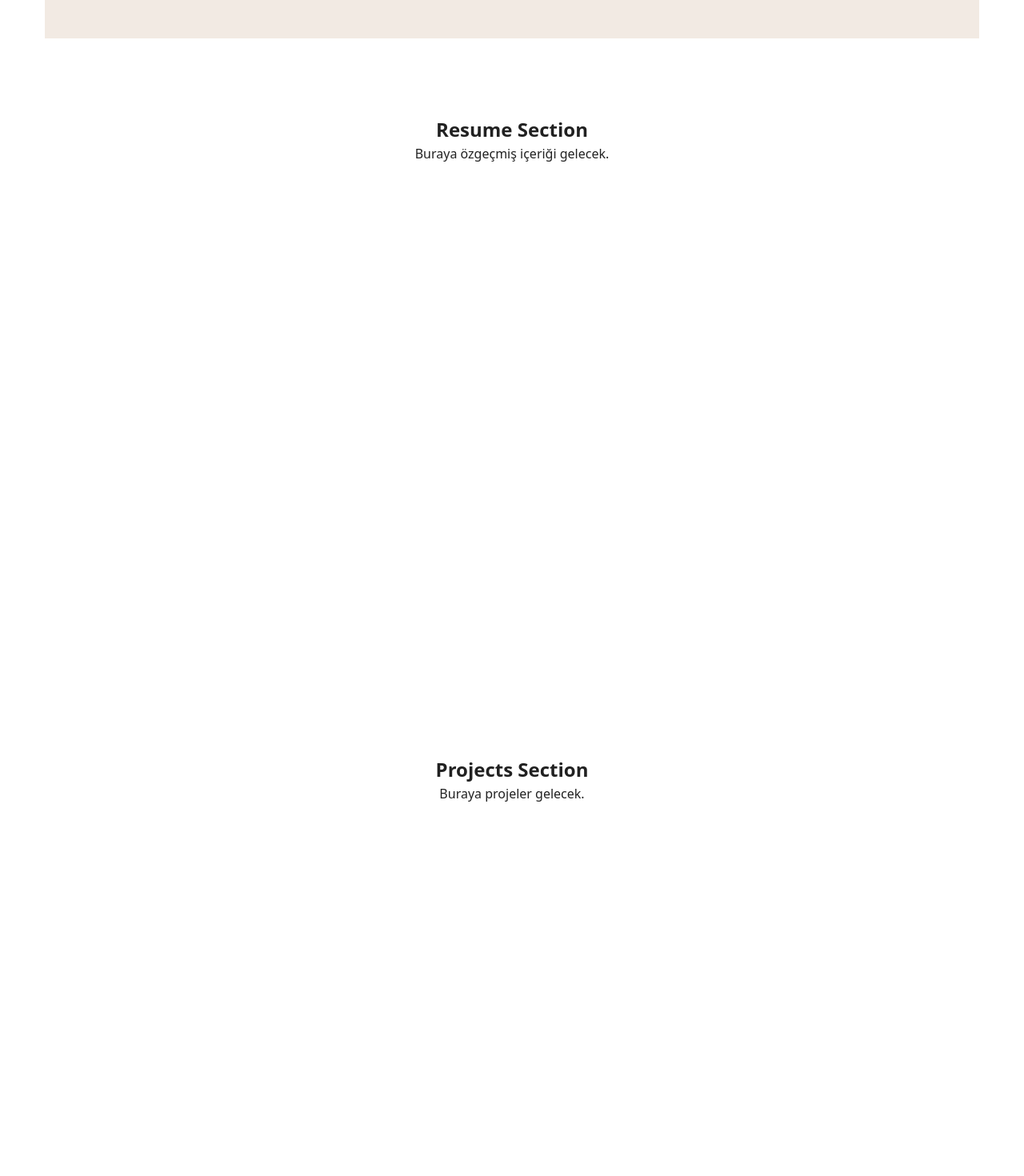
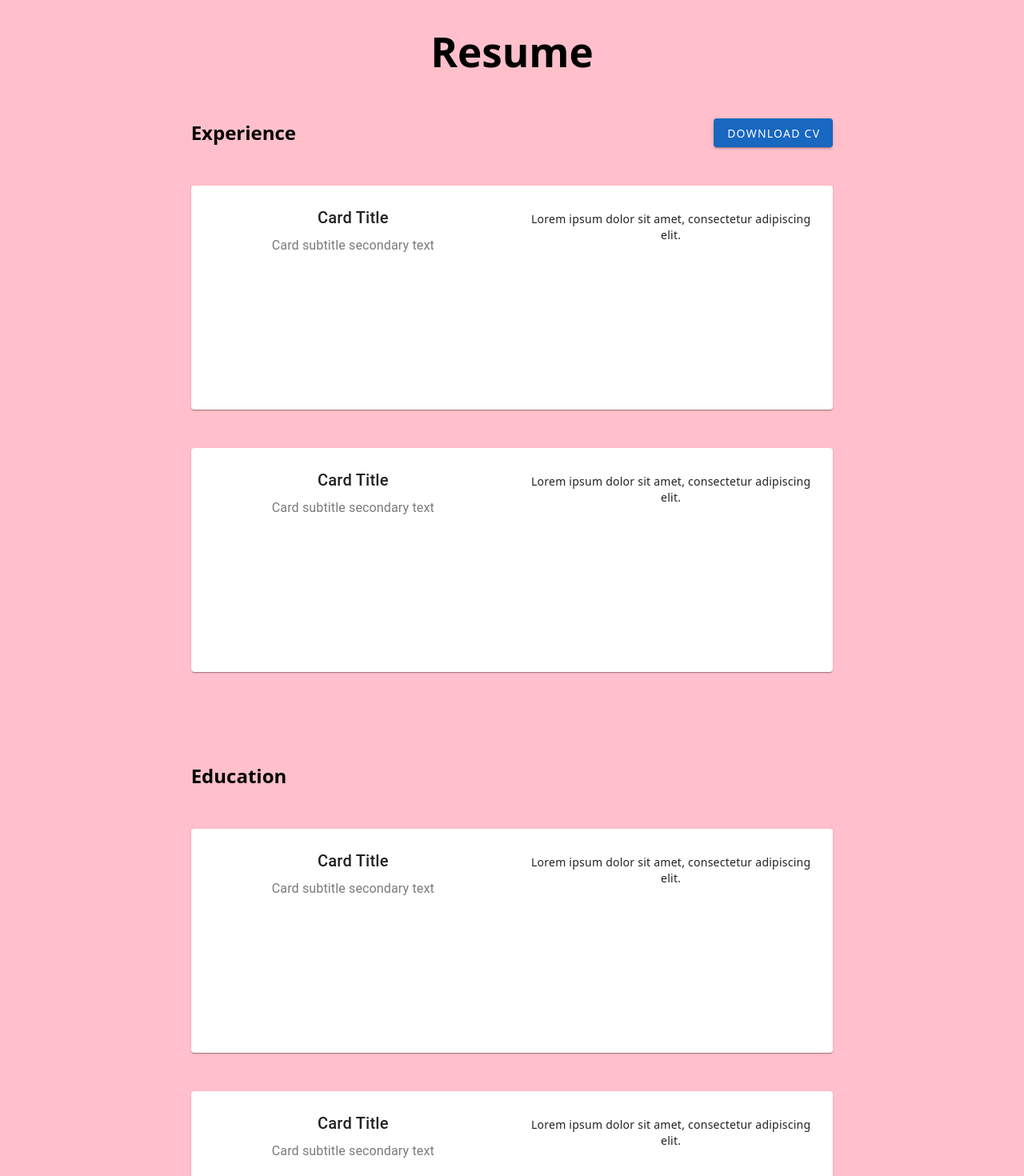
Before and after one commit to TOLUMOGLU/VUeMyWeb, a Vue app: page / in a window 1280 px wide. Shown: the part 820-2290 px from the top of the page at 80% size. Built offline with nearby package versions, Linux system fonts and the light colour scheme.

Commit message:
responsive şekilde tüm kartlar eklendi.

```diff
--- a/src/App.vue
+++ b/src/App.vue
@@ -1,5 +1,5 @@
 <template>
-  <v-app>
+  <v-app class="app-root">
     <HeaderComponent @navigate="scrollToSection" />
 
     <section id="about-me" class="section">
@@ -17,6 +17,7 @@
     <section id="contact" class="section">
       <Contact />
     </section>
+
     <FooterComp />
   </v-app>
 </template>
@@ -50,10 +51,22 @@ export default {
 }
 </script>
 
-<style scoped>
+<style>
+html, body, #app, .v-application {
+  margin: 0 !important;
+  padding: 0 !important;
+  overflow-x: hidden;
+  width: 100%;
+}
+
+.app-root {
+  margin: 0 !important;
+  padding: 0 !important;
+}
+
 .section {
-  min-height: 100vh;
-  padding: 48px 24px;
-  box-sizing: border-box;
+  margin: 0 !important;
+  padding: 0 !important;
+  width: 100%;
 }
 </style>
--- a/src/components/Projects.vue
+++ b/src/components/Projects.vue
@@ -1,11 +1,69 @@
-<!-- Projects.vue -->
 <template>
-  <div>
-    <h2>Projects Section</h2>
-    <p>Buraya projeler gelecek.</p>
-  </div>
+  <v-container fluid class="pa-0" style="background-color: red; min-height: 100vh;">
+    <v-row justify="center" class="pa-8">
+      <!-- Başlık -->
+      <v-col cols="12" class="text-center mb-8 pt-12">
+        <h1 class="text-black"><strong>Projects</strong></h1>
+      </v-col>
+
+      <!-- Experience ve Buton aynı hizada -->
+      <v-col cols="12" md="10" lg="8" class="mb-6">
+        <v-row align="center">
+          <p>I'm a paragraph. Click here to add your own text and edit me. It’s easy. Just click “Edit Text” or double click me to add your own content and make changes to the font. I’m a great place for you to tell a story and let your users know a little more about you.</p>
+        </v-row>
+      </v-col>
+
+      <!-- Kart 1 -->
+      <v-col cols="12" md="10" lg="8" class="mb-6" >
+        <v-card hover style="min-height: 35vh; width: 100%;">
+          <v-card-text>
+            <v-row>
+              <v-col cols="12" md="6">
+                <v-card-title class="text-h6">Card Title</v-card-title>
+                <v-card-subtitle class="text-subtitle-1">Card subtitle secondary text</v-card-subtitle>
+              </v-col>
+              <v-col cols="12" md="6" class="d-flex align-center">
+                <p class="ma-0">Lorem ipsum dolor sit amet, consectetur adipiscing elit.</p>
+              </v-col>
+            </v-row>
+          </v-card-text>
+        </v-card>
+      </v-col>
+
+      <!-- Kart 2 -->
+      <v-col cols="12" md="10" lg="8" class="mb-6" >
+        <v-card hover style="min-height: 35vh; width: 100%;">
+          <v-card-text>
+            <v-row>
+              <v-col cols="12" md="6">
+                <v-card-title class="text-h6">Card Title</v-card-title>
+                <v-card-subtitle class="text-subtitle-1">Card subtitle secondary text</v-card-subtitle>
+              </v-col>
+              <v-col cols="12" md="6" class="d-flex align-center">
+                <p class="ma-0">Lorem ipsum dolor sit amet, consectetur adipiscing elit.</p>
+              </v-col>
+            </v-row>
+          </v-card-text>
+        </v-card>
+      </v-col>
+
+      <!-- Kart 3 -->
+      <v-col cols="12" md="10" lg="8" class="mb-6" >
+        <v-card hover style="min-height: 35vh; width: 100%;">
+          <v-card-text>
+            <v-row>
+              <v-col cols="12" md="6">
+                <v-card-title class="text-h6">Card Title</v-card-title>
+                <v-card-subtitle class="text-subtitle-1">Card subtitle secondary text</v-card-subtitle>
+              </v-col>
+              <v-col cols="12" md="6" class="d-flex align-center">
+                <p class="ma-0">Lorem ipsum dolor sit amet, consectetur adipiscing elit.</p>
+              </v-col>
+            </v-row>
+          </v-card-text>
+        </v-card>
+      </v-col>
+    </v-row>
+
+  </v-container>
 </template>
-
-<script setup>
-// Şimdilik boş bırakabilirsin
-</script>
--- a/src/components/Resume.vue
+++ b/src/components/Resume.vue
@@ -1,11 +1,119 @@
-<!-- Resume.vue -->
 <template>
-  <div>
-    <h2>Resume Section</h2>
-    <p>Buraya özgeçmiş içeriği gelecek.</p>
-  </div>
+  <v-container fluid class="pa-0" style="background-color: pink; min-height: 100vh;">
+    <v-row justify="center" class="pa-8">
+      <!-- Başlık -->
+      <v-col cols="12" class="text-center mb-8 pt-12">
+        <h1 class="text-black"><strong>Resume</strong></h1>
+      </v-col>
+
+      <!-- Experience ve Buton aynı hizada -->
+      <v-col cols="12" md="10" lg="8" class="mb-6">
+        <v-row align="center">
+          <v-col cols="12" md="6" class="d-flex justify-start">
+            <h2 class="text-black mb-0"><strong>Experience</strong></h2>
+          </v-col>
+          <v-col cols="12" md="6" class="d-flex justify-end">
+            <v-btn color="primary">DOWNLOAD CV</v-btn>
+          </v-col>
+        </v-row>
+      </v-col>
+
+      <!-- Kart 1 -->
+      <v-col cols="12" md="10" lg="8" class="mb-6" >
+        <v-card hover style="min-height: 35vh; width: 100%;">
+          <v-card-text>
+            <v-row>
+              <v-col cols="12" md="6">
+                <v-card-title class="text-h6">Card Title</v-card-title>
+                <v-card-subtitle class="text-subtitle-1">Card subtitle secondary text</v-card-subtitle>
+              </v-col>
+              <v-col cols="12" md="6" class="d-flex align-center">
+                <p class="ma-0">Lorem ipsum dolor sit amet, consectetur adipiscing elit.</p>
+              </v-col>
+            </v-row>
+          </v-card-text>
+        </v-card>
+      </v-col>
+
+      <!-- Kart 2 -->
+      <v-col cols="12" md="10" lg="8" class="mb-6" >
+        <v-card hover style="min-height: 35vh; width: 100%;">
+          <v-card-text>
+            <v-row>
+              <v-col cols="12" md="6">
+                <v-card-title class="text-h6">Card Title</v-card-title>
+                <v-card-subtitle class="text-subtitle-1">Card subtitle secondary text</v-card-subtitle>
+              </v-col>
+              <v-col cols="12" md="6" class="d-flex align-center">
+                <p class="ma-0">Lorem ipsum dolor sit amet, consectetur adipiscing elit.</p>
+              </v-col>
+            </v-row>
+          </v-card-text>
+        </v-card>
+      </v-col>
+    </v-row>
+    <v-row justify="center" class="pa-8">
+
+      <!-- Experience ve Buton aynı hizada -->
+      <v-col cols="12" md="10" lg="8" class="mb-6">
+        <v-row align="center">
+          <v-col cols="12" md="6" class="d-flex justify-start">
+            <h2 class="text-black mb-0"><strong>Education</strong></h2>
+          </v-col>
+        </v-row>
+      </v-col>
+
+      <!-- Kart 1 -->
+      <v-col cols="12" md="10" lg="8" class="mb-6" >
+        <v-card hover style="min-height: 35vh; width: 100%;">
+          <v-card-text>
+            <v-row>
+              <v-col cols="12" md="6">
+                <v-card-title class="text-h6">Card Title</v-card-title>
+                <v-card-subtitle class="text-subtitle-1">Card subtitle secondary text</v-card-subtitle>
+              </v-col>
+              <v-col cols="12" md="6" class="d-flex align-center">
+                <p class="ma-0">Lorem ipsum dolor sit amet, consectetur adipiscing elit.</p>
+              </v-col>
+            </v-row>
+          </v-card-text>
+        </v-card>
+      </v-col>
+
+      <!-- Kart 2 -->
+      <v-col cols="12" md="10" lg="8" class="mb-6" >
+        <v-card hover style="min-height: 35vh; width: 100%;">
+          <v-card-text>
+            <v-row>
+              <v-col cols="12" md="6">
+                <v-card-title class="text-h6">Card Title</v-card-title>
+                <v-card-subtitle class="text-subtitle-1">Card subtitle secondary text</v-card-subtitle>
+              </v-col>
+              <v-col cols="12" md="6" class="d-flex align-center">
+                <p class="ma-0">Lorem ipsum dolor sit amet, consectetur adipiscing elit.</p>
+              </v-col>
+            </v-row>
+          </v-card-text>
+        </v-card>
+      </v-col>
+    </v-row>
+    <v-row justify="center" class="pa-8">
+      <!-- Kart Professional skillset -->
+      <v-col cols="12" md="10" lg="8" class="mb-6" >
+        <v-card hover style="min-height: 55vh; width: 100%;">
+          <v-card-text>
+            <v-row>
+              <v-col cols="12" md="6">
+                <v-card-title class="text-h6">Professional skillset</v-card-title>
+                <v-card-subtitle class="text-subtitle-1">Card subtitle secondary text</v-card-subtitle>
+              </v-col>
+              <v-col cols="12" md="6" class="d-flex align-center">
+                <p class="ma-0">Lorem ipsum dolor sit amet, consectetur adipiscing elit.</p>
+              </v-col>
+            </v-row>
+          </v-card-text>
+        </v-card>
+      </v-col>
+    </v-row>
+  </v-container>
 </template>
-
-<script setup>
-// Şimdilik boş bırakabilirsin
-</script>
```
